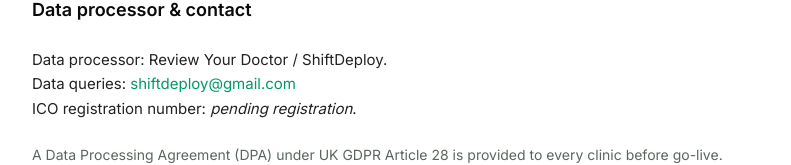
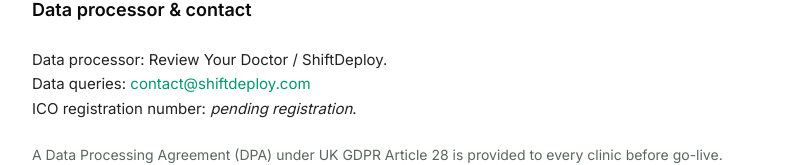
Before and after one commit to AleeDe/ReviewYourDoctor, a Next.js app: page /privacy in a window 1280 px wide. Shown: the part 1204-1369 px from the top of the page, without its empty margins (244-1035 px from the left). Built offline with nearby package versions, Linux system fonts and the light colour scheme; no server answers.

Commit message:
Use contact@shiftdeploy.com for public contact; drop last en dash
- Replace public-facing shiftdeploy@gmail.com with contact@shiftdeploy.com
  (landing footer, privacy, terms)
- Remove remaining en dash from DPA template

Co-Authored-By: Claude Opus 4.8 <noreply@anthropic.com>

```diff
--- a/app/page.tsx
+++ b/app/page.tsx
@@ -302,7 +302,7 @@ export default function Home() {
                 Terms
               </Link>
               <a
-                href="mailto:shiftdeploy@gmail.com"
+                href="mailto:contact@shiftdeploy.com"
                 className="hover:text-foreground"
               >
                 Contact
--- a/app/privacy/page.tsx
+++ b/app/privacy/page.tsx
@@ -69,10 +69,10 @@ export default function PrivacyPage() {
         <br />
         Data queries:{" "}
         <a
-          href="mailto:shiftdeploy@gmail.com"
+          href="mailto:contact@shiftdeploy.com"
           className="text-emerald-600 hover:underline"
         >
-          shiftdeploy@gmail.com
+          contact@shiftdeploy.com
         </a>
         <br />
         ICO registration number: <em>pending registration</em>.
--- a/app/terms/page.tsx
+++ b/app/terms/page.tsx
@@ -60,10 +60,10 @@ export default function TermsPage() {
       <p className="text-sm text-muted-foreground">
         Questions:{" "}
         <a
-          href="mailto:shiftdeploy@gmail.com"
+          href="mailto:contact@shiftdeploy.com"
           className="text-emerald-600 hover:underline"
         >
-          shiftdeploy@gmail.com
+          contact@shiftdeploy.com
         </a>
       </p>
     </LegalLayout>
--- a/legal/DPA-template.md
+++ b/legal/DPA-template.md
@@ -23,7 +23,7 @@ and follow up privately with patients who report a poor experience.
 
 ## 3. Type of personal data
 - Star rating (always; anonymous for positive ratings)
-- On 1–3★ submissions only, where the patient chooses to provide them: name,
+- On 1-3★ submissions only, where the patient chooses to provide them: name,
   email address, phone number, and a free-text reason.
 - No special-category (medical) data is processed.
 
```
